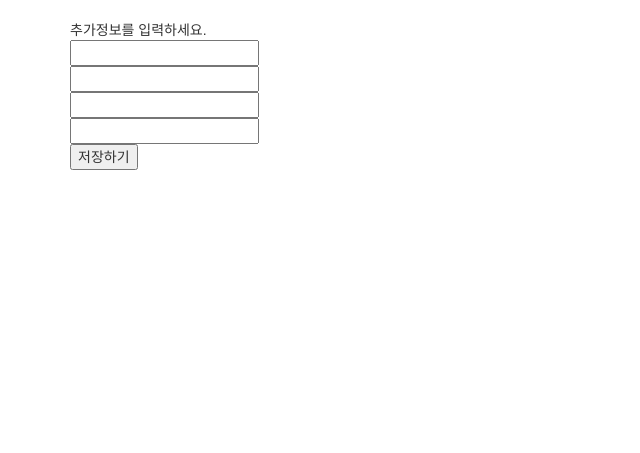
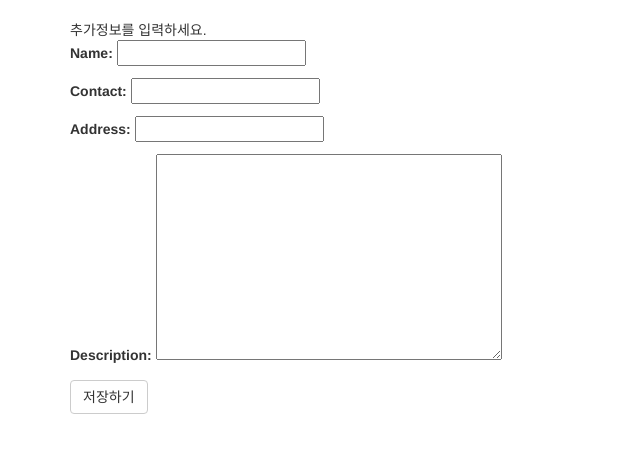
Before and after one commit to YA8IN/baemin-for-me, a Django app: page /partner/ in a window 1280 px wide. Shown: the part 51-504 px from the top of the page, without its empty margins (0-640 px from the left). Run offline with Django 3.2, Linux system fonts and the light colour scheme; the visitor is signed in with stand-in values (Sample User, id 1); some libraries are stand-ins or nearby versions.

Commit message:
2018-07-18

```diff
--- /dev/null
+++ b/partner/form.py
@@ -0,0 +1,12 @@
+from django.forms import ModelForm
+from .models import Partner
+
+class PartnerForm(ModelForm):
+    class Meta:
+        model = Partner
+        fields = (
+            "name",
+            "contact",
+            "address",
+            "description",
+        )
--- a/partner/views.py
+++ b/partner/views.py
@@ -5,10 +5,24 @@ from django.contrib.auth import (
 )
 from django.contrib.auth.models import User
 from django.shortcuts import render, redirect
+from .form import PartnerForm
 
 # Create your views here.
 def index(request):
-    ctx ={}
+    ctx = {}
+    if request.method == "GET":
+        partner_form = PartnerForm()
+        ctx.update({"form" : partner_form})
+    elif request.method == "POST":
+        partner_form = PartnerForm(request.POST)
+        if partner_form.is_valid():
+            partner = partner_form.save(commit=False)
+            partner.user =request.user
+            partner.save()
+            return redirect("/partner/")
+        else:
+            ctx.update({"form" : partner_form})
+
     return render(request, "index.html",ctx)
 
 def login(request):
--- a/templates/index.html
+++ b/templates/index.html
@@ -10,8 +10,8 @@
       추가정보를 입력하세요.
       <form action="" method ="post">
         {% csrf_token %}
-        <div>
-          <input type="text" name="name">
+        <!-- <div class="form- group">
+          <input type="text" name="name" class="form-control">
         </div>
         <div>
           <input type="text" name="contact">
@@ -22,8 +22,9 @@
         <div>
           <input type="text" name="description">
         </div>
-
-        <button>저장하기</button>
+ -->
+        {{form.as_p}}
+        <button class="btn btn-default">저장하기</button>
       </form>
     {% endif %}
   {% else %}
```
